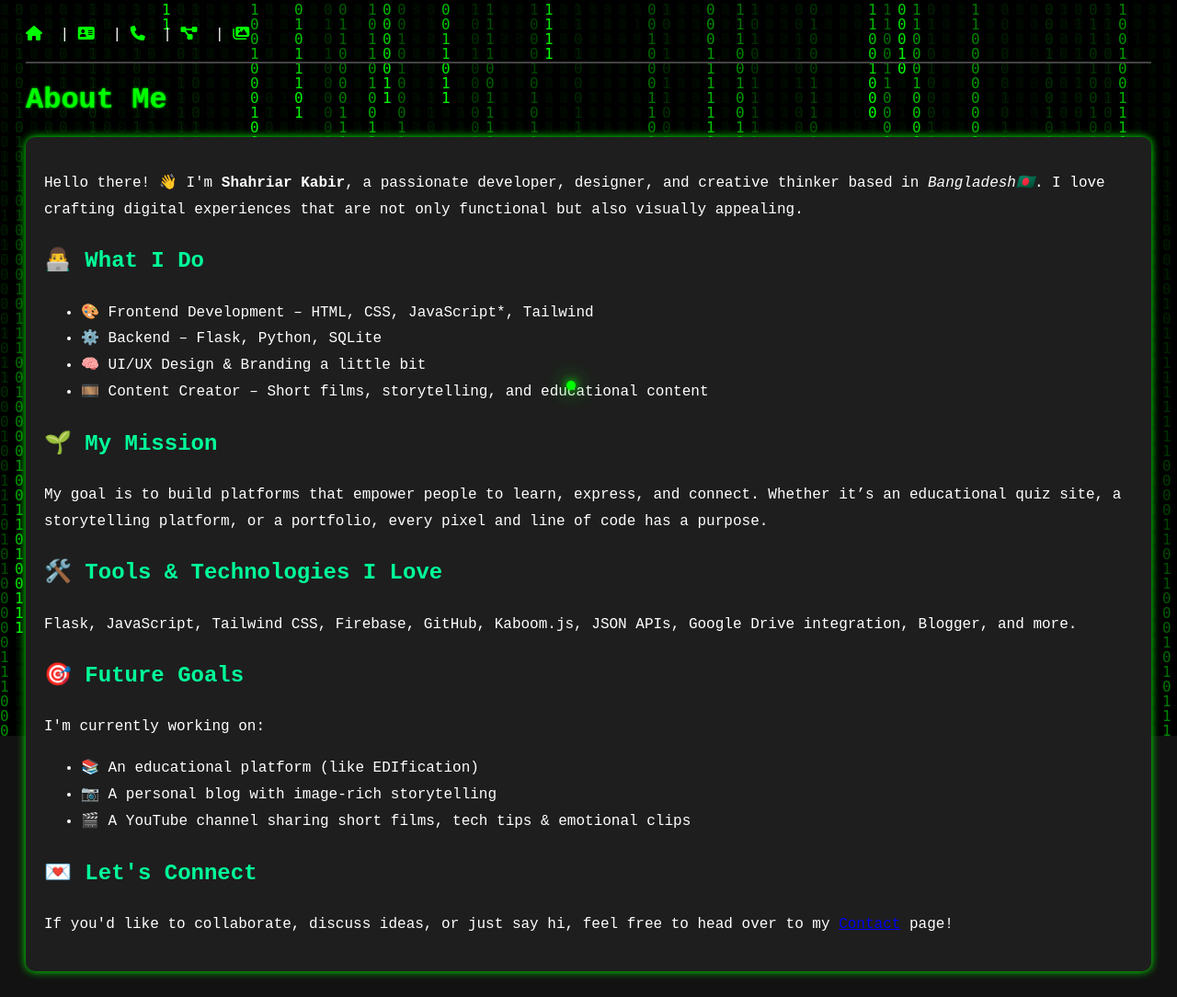
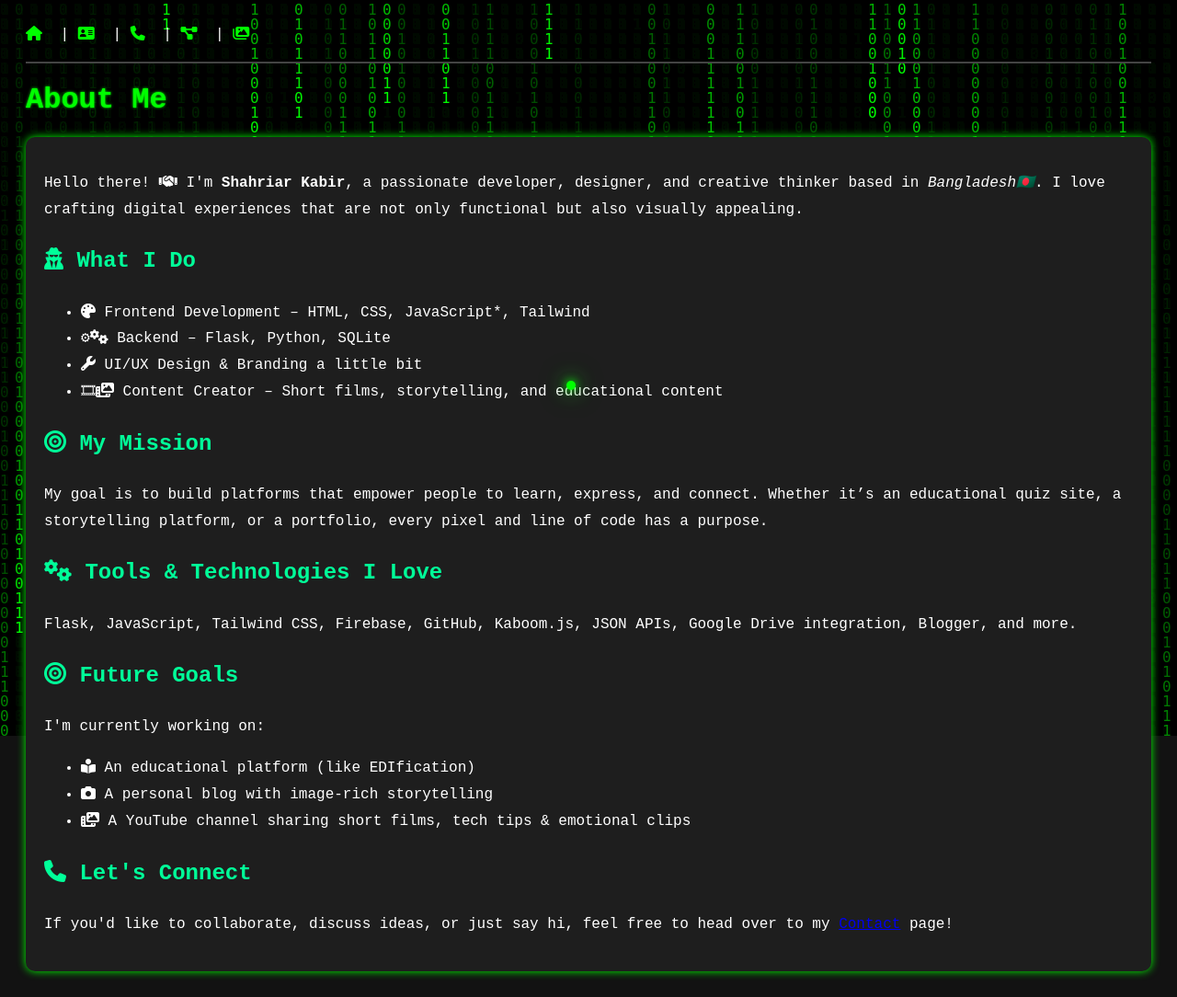
Before and after one commit to teshahriar/shahriarkabir, a Flask app: page /about in a window 1280 px wide. Shown: the whole page at 92% size. Run offline with Flask 2, Linux system fonts and the light colour scheme.

Commit message:
Update about.html

```diff
--- a/templates/about.html
+++ b/templates/about.html
@@ -5,34 +5,34 @@
 <h1 class="dot-matrix">About Me</h1>
 
 <div class="about-section">
-    <p>Hello there! 👋 I'm <strong>Shahriar Kabir</strong>, a passionate developer, designer, and creative thinker based in <em>Bangladesh🇧🇩</em>. I love crafting digital experiences that are not only functional but also visually appealing.</p>
+    <p>Hello there! <i class="fa-solid fa-handshake"></i> I'm <strong>Shahriar Kabir</strong>, a passionate developer, designer, and creative thinker based in <em>Bangladesh🇧🇩</em>. I love crafting digital experiences that are not only functional but also visually appealing.</p>
 
-    <h2>👨‍💻 What I Do</h2>
+    <h2><i class="fa-solid fa-user-secret"></i> What I Do</h2>
     <ul>
-        <li>🎨 Frontend Development – HTML, CSS, JavaScript*, Tailwind</li>
-        <li>⚙️ Backend – Flask, Python, SQLite</li>
-        <li>🧠 UI/UX Design & Branding a little bit</li>
-        <li>🎞️ Content Creator – Short films, storytelling, and educational content</li>
+        <li><i class="fa-solid fa-palette"></i> Frontend Development – HTML, CSS, JavaScript*, Tailwind</li>
+        <li>⚙<i class="fa-solid fa-gears"></i> Backend – Flask, Python, SQLite</li>
+        <li><i class="fa-solid fa-wrench"></i> UI/UX Design & Branding a little bit</li>
+        <li>🎞<i class="fa-solid fa-photo-film"></i> Content Creator – Short films, storytelling, and educational content</li>
     </ul>
 
-    <h2>🌱 My Mission</h2>
+    <h2><i class="fa-solid fa-bullseye"></i> My Mission</h2>
     <p>My goal is to build platforms that empower people to learn, express, and connect. Whether it’s an educational quiz site, a storytelling platform, or a portfolio, every pixel and line of code has a purpose.</p>
 
-    <h2>🛠️ Tools & Technologies I Love</h2>
+    <h2><i class="fa-solid fa-gears"></i> Tools & Technologies I Love</h2>
     <p>
         Flask, JavaScript, Tailwind CSS, Firebase, GitHub, Kaboom.js, JSON APIs, Google Drive integration, Blogger, and more.
     </p>
 
-    <h2>🎯 Future Goals</h2>
+    <h2><i class="fa-solid fa-bullseye"></i> Future Goals</h2>
     <p>I'm currently working on:
         <ul>
-            <li>📚 An educational platform (like EDIfication)</li>
-            <li>📷 A personal blog with image-rich storytelling</li>
-            <li>🎬 A YouTube channel sharing short films, tech tips & emotional clips</li>
+            <li><i class="fa-solid fa-book-open-reader"></i> An educational platform (like EDIfication)</li>
+            <li><i class="fa-solid fa-camera"></i> A personal blog with image-rich storytelling</li>
+            <li><i class="fa-solid fa-photo-film"></i> A YouTube channel sharing short films, tech tips & emotional clips</li>
         </ul>
     </p>
 
-    <h2>💌 Let's Connect</h2>
+    <h2><i class="fa-solid fa-phone"></i> Let's Connect</h2>
     <p>If you'd like to collaborate, discuss ideas, or just say hi, feel free to head over to my <a href="/contact">Contact</a> page!</p>
 </div>
 {% endblock %}
```
